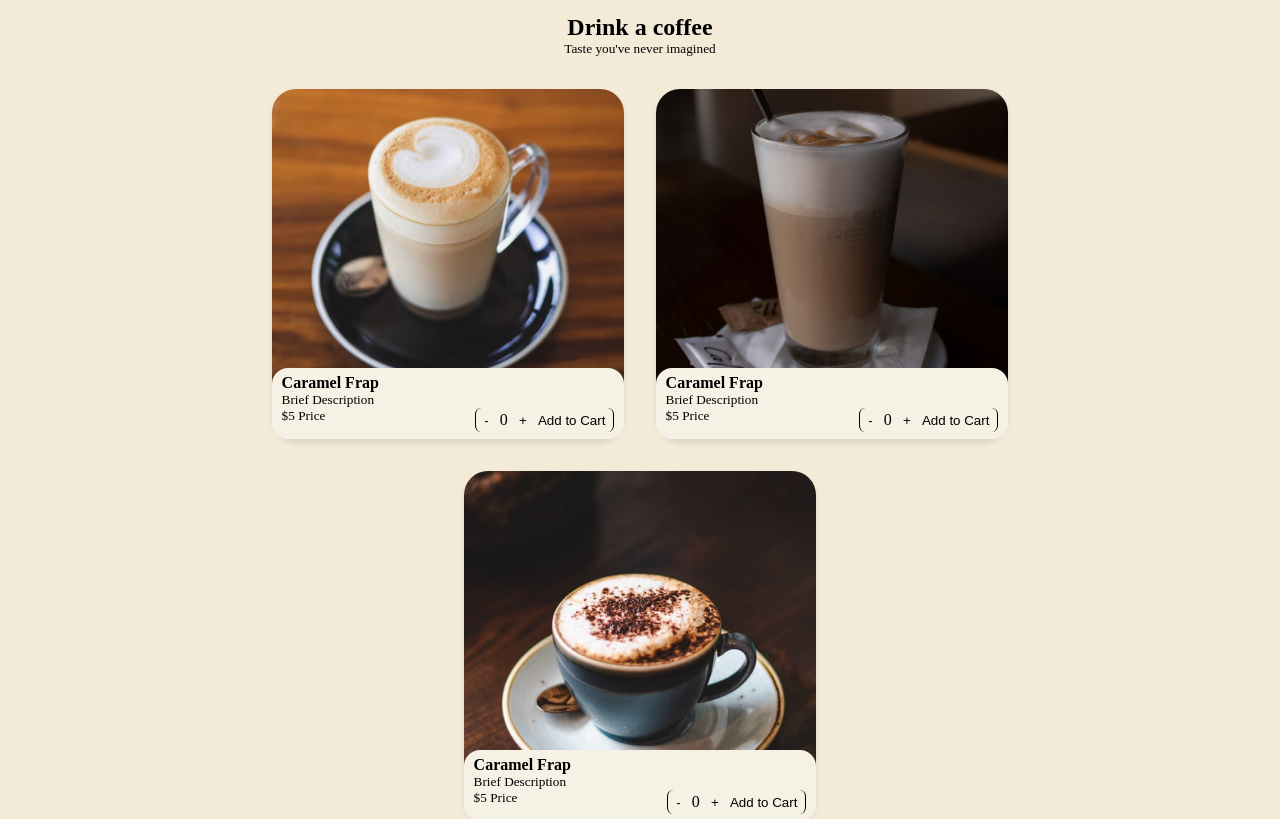
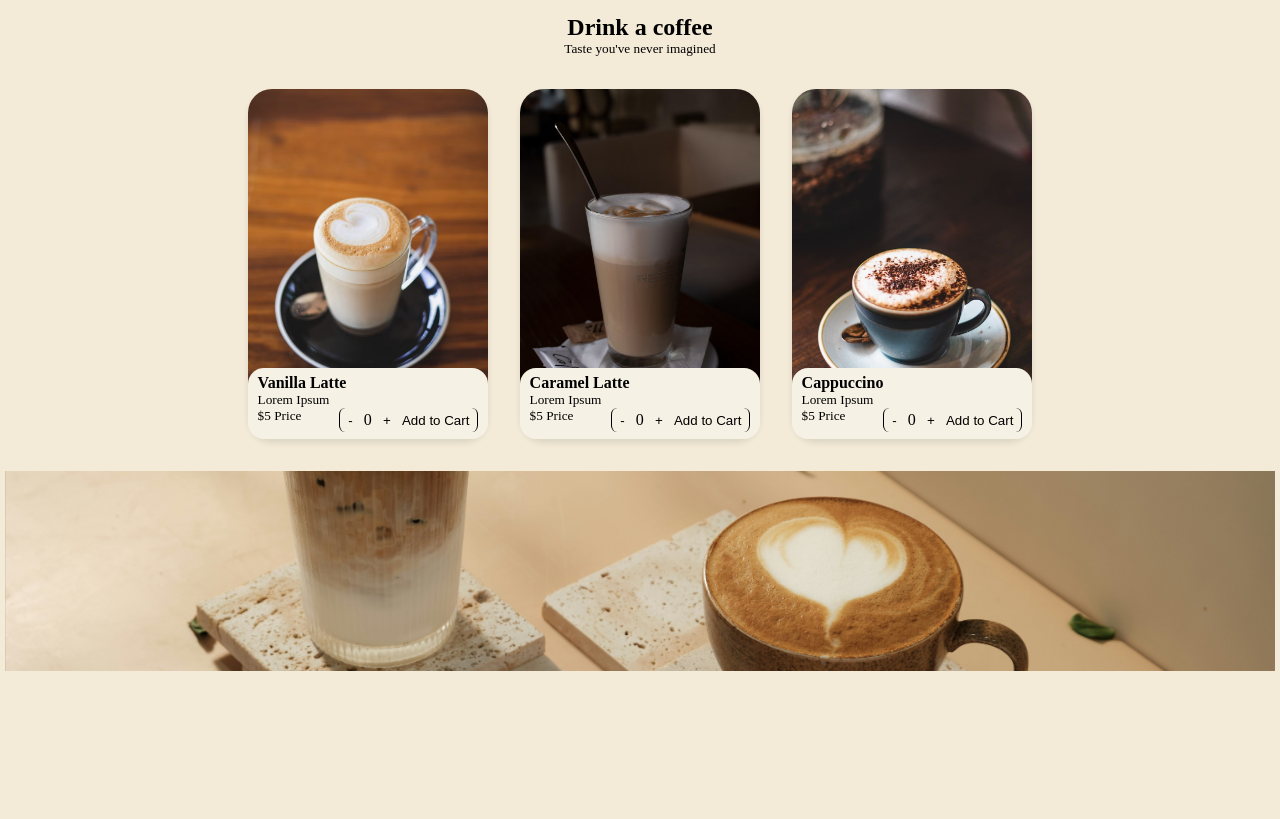
Before and after one commit to angelaayo/Cafe-Shop, a React (Vite) app: page / in a window 1280 px wide. Shown: the part 551-1370 px from the top of the page. After the commit the page ends 1227 px from the top, so only its background shows below. Built offline with nearby package versions, Linux system fonts and the light colour scheme.

Commit message:
lots of styling on the shop view

```diff
--- a/src/components/Card.jsx
+++ b/src/components/Card.jsx
@@ -11,10 +11,10 @@ export default function Card(props) {
         setCount(count-1);
     }
   return (
-    <div className="cardContainer" style={{backgroundImage: `url(${props.img})`}}>
+    <div className="image" style={{backgroundImage: `url(${props.image})`}}>
       <div className="infoContainer">
-        <h4>Caramel Frap</h4>
-        <h5>Brief Description</h5>
+        <h4>{props.title}</h4>
+        <h5>{props.description}</h5>
         <div className="purchaseInfo">
           <h5>$5 Price</h5>
           <div className="buttonContainer">
--- a/src/pages/HomePage.jsx
+++ b/src/pages/HomePage.jsx
@@ -33,9 +33,27 @@ const HomePage = () => {
         <h5>Taste you've never imagined</h5>
       </div>
       <div className="popularContainer">
-        <Card img={testImage} />
-        <Card img={testImage2} />
-        <Card img={testImage3} />
+        <div className="popCard">
+          <Card
+            image={testImage}
+            title={"Vanilla Latte"}
+            description={"Lorem Ipsum"}
+          />
+        </div>
+        <div className="popCard">
+          <Card
+            image={testImage2}
+            title={"Caramel Latte"}
+            description={"Lorem Ipsum"}
+          />
+        </div>
+        <div className="popCard">
+          <Card
+            image={testImage3}
+            title={"Cappuccino"}
+            description={"Lorem Ipsum"}
+          />
+        </div>
       </div>
       <div
         className="bgImg2"
--- a/src/pages/ShopPage.jsx
+++ b/src/pages/ShopPage.jsx
@@ -1,25 +1,21 @@
 import { useState, useEffect } from "react";
+import Card from "../components/Card.jsx";
+import "../styles/ShopPage.css";
 
 export default function ShopPage() {
-  const [inventory, setInventory] = useState([]);
+  const [inventory, setInventory] = useState(null);
   const [error, setError] = useState(null);
   const [loading, setLoading] = useState(true);
 
   useEffect(() => {
     const getData = async () => {
       try {
-        const hotResponse = await fetch(
-          "https://api.sampleapis.com/coffee/hot",
-        );
-        const icedResponse = await fetch(
-          "https://api.sampleapis.com/coffee/iced",
-        );
-        if (hotResponse.status >= 400 || icedResponse.status >= 400) {
+        const response = await fetch("https://api.sampleapis.com/coffee/hot");
+        if (response.status >= 400) {
           throw new Error("server error");
         }
-        const hotData = await hotResponse.json();
-        const icedData = await icedResponse.json();
-        setInventory([...hotData, ...icedData]);
+        const data = await response.json();
+        setInventory(data);
       } catch (error) {
         setError(error);
       } finally {
@@ -35,6 +31,21 @@ export default function ShopPage() {
   return (
     <>
       <h1>Catalog</h1>
+      <div className="shopContainer">
+        {inventory.map((menuItem, index) => (
+          <div className="cardContainer">
+            <Card
+              key={index}
+              title={menuItem.title}
+              description={menuItem.description
+                .split(" ")
+                .slice(0, 4)
+                .join(" ")}
+              image={menuItem.image}
+            />
+          </div>
+        ))}
+      </div>
     </>
   );
 }
--- a/src/styles/HomePage.css
+++ b/src/styles/HomePage.css
@@ -11,6 +11,11 @@
   padding: 1rem;
   width: 70%;
   place-self: center;
+}
+
+.popCard{
+  height: 350px;
+  width: 20rem;
 }
 .bgImg1{
   height: 400px;
@@ -42,6 +47,9 @@
   .popularContainer{
     width: 90%;
   }
+  .popCard{
+  width: 15rem;
+}
 }
 
 @media(max-width: 500px){
--- /dev/null
+++ b/src/styles/ShopPage.css
@@ -0,0 +1,15 @@
+.shopContainer{
+    /* border: 1px solid red; */
+    display: flex;
+    flex-wrap: wrap;
+    justify-content: center;
+    gap: 2rem;
+    padding: 1rem;
+    width: 70%;
+    margin: 0 auto;
+}
+
+.shopContainer .cardContainer{
+    width: 17rem;
+    height: 280px;
+}
--- a/src/styles/card.css
+++ b/src/styles/card.css
@@ -1,7 +1,7 @@
-.cardContainer {
+.image {
   /* border: 1px solid green; */
-  height: 350px;
-  width: 22rem;
+  height: 100%;
+  width: 100%;
   background-size: cover;
   background-position: 50% 80%;
   border-radius: 1.5rem;
```
Also changed, not shown: 1 other file (tests, documents, lock files or other folders).
